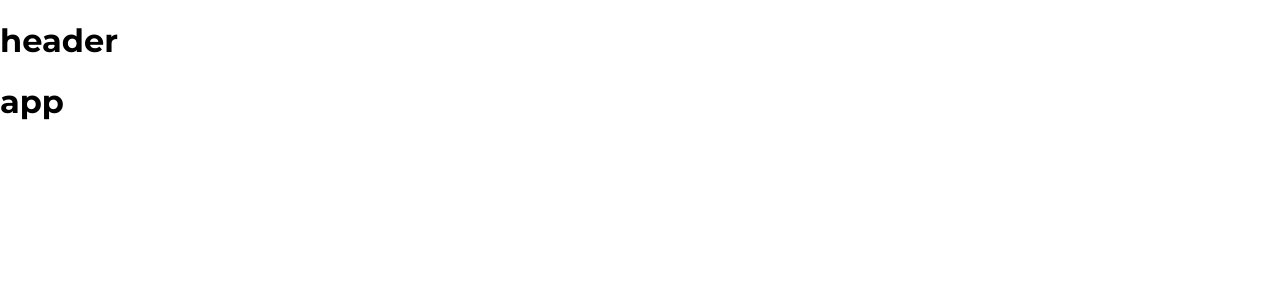
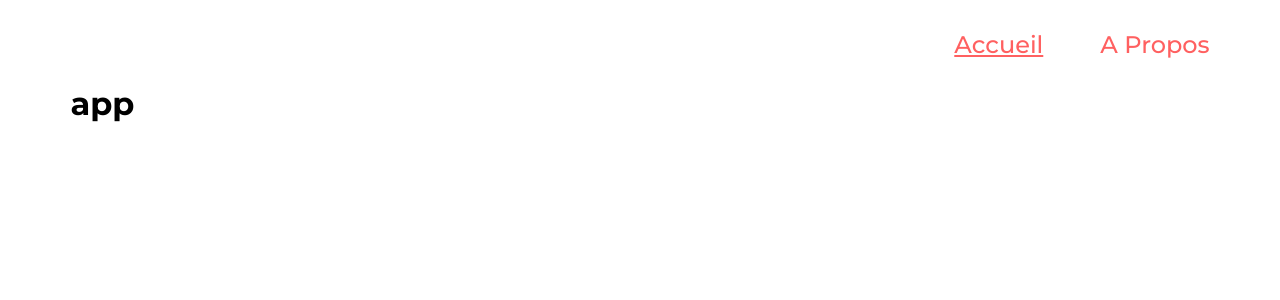
Before and after one commit to olivier-goy/Kasa, a React (Create React App) app: page / in a window 1280 px wide. Shown: the top 300 px of the page. Built offline with nearby package versions, Linux system fonts and the light colour scheme.

Commit message:
header add link for about and home with activation ok

```diff
--- a/src/Components/Header/Header.css
+++ b/src/Components/Header/Header.css
@@ -0,0 +1,18 @@
+.styleHeaderCommon nav {
+  display: flex;
+  justify-content: flex-end;
+  gap: 57px;
+}
+.styleHeaderNavBar {
+  text-decoration: none;
+  color: #ff6060;
+  font-weight: 500;
+  font-size: 24px;
+  line-height: 142.6%;
+}
+.navActiveHome, .navActiveAbout {
+  color: #ff6060;
+  font-weight: 500;
+  font-size: 24px;
+  line-height: 142.6%;
+}
--- a/src/Components/Header/Header.jsx
+++ b/src/Components/Header/Header.jsx
@@ -1,5 +1,34 @@
+import { NavLink } from "react-router-dom";
+import "../Header/Header.css";
+
 function Header() {
-    return <h1>header</h1>
+  return (
+    <div className="styleHeaderCommon">
+      <nav id="sideBar">
+        <NavLink
+          to="/"
+          href="/"
+          reloadDocument
+          className={({ isActive }) =>
+            isActive ? "navActiveHome" : "styleHeaderNavBar"
+          }
+        >
+          Accueil
+        </NavLink>
+
+        <NavLink
+          to="/a-propos"
+          href="/a-propos"
+          reloadDocument
+          className={({ isActive }) =>
+            isActive ? "navActiveAbout" : "styleHeaderNavBar"
+          }
+        >
+          A Propos
+        </NavLink>
+      </nav>
+    </div>
+  );
 }
 
-export default Header
+export default Header;
--- a/src/Styles/index.css
+++ b/src/Styles/index.css
@@ -1,4 +1,4 @@
 body {
-  margin: 0;
+  margin: 2.2% 5.5% 0 5.5%;
   font-family: 'Montserrat', sans-serif;
 }
--- a/src/index.jsx
+++ b/src/index.jsx
@@ -1,38 +1,43 @@
-import React from 'react';
-import ReactDOM from 'react-dom/client';
-import '../src/Styles/index.css';
-import App from './Pages/App/App';
-import reportWebVitals from './reportWebVitals';
-import { createBrowserRouter, RouterProvider } from "react-router-dom";
-import Housing from './Pages/Housing/Housing';
-import About from './Pages/About/About';
-import Error from './Pages/404/404';
-import Header from './Components/Header/Header';
+import React from "react";
+import ReactDOM from "react-dom/client";
+import "../src/Styles/index.css";
+import App from "./Pages/App/App";
+import reportWebVitals from "./reportWebVitals";
+import {
+  createBrowserRouter,
+  RouterProvider,
+  BrowserRouter,
+} from "react-router-dom";
+import Housing from "./Pages/Housing/Housing";
+import About from "./Pages/About/About";
+import Error from "./Pages/404/404";
+import Header from "./Components/Header/Header";
 
 const routes = createBrowserRouter([
   {
-    path: '/',
+    path: "/",
     element: <App />,
   },
   {
-    path: '/logements/:id',
-    element: <Housing/>
+    path: "/logements/:id",
+    element: <Housing />,
   },
   {
-    path: '/a-propos',
-    element: <About/>
-
+    path: "/a-propos",
+    element: <About />,
   },
   {
-    path: '/*',
-    element: <Error/>
-  }
+    path: "/*",
+    element: <Error />,
+  },
 ]);
 
-const root = ReactDOM.createRoot(document.getElementById('root'));
+const root = ReactDOM.createRoot(document.getElementById("root"));
 root.render(
   <React.StrictMode>
-    <Header />
+    <BrowserRouter>
+      <Header />
+    </BrowserRouter>
     <main>
       <RouterProvider router={routes} />
     </main>
```
